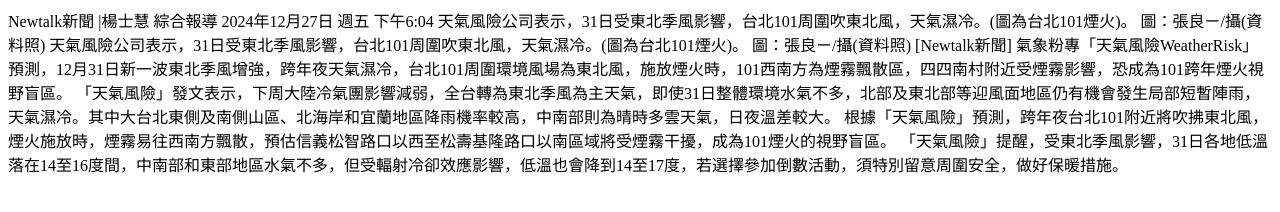
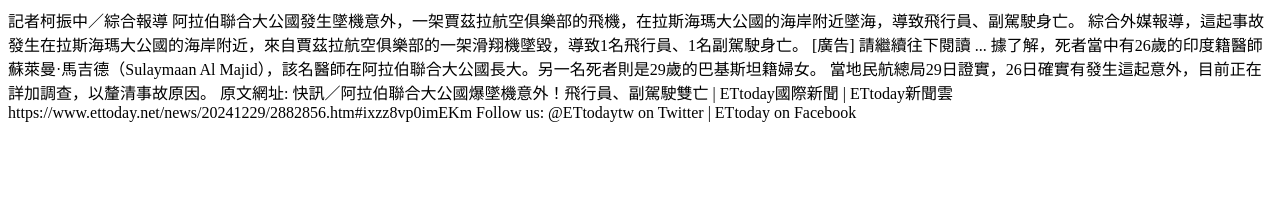
Before and after one commit to SeanChenRepository/GithubPage, a plain HTML site: page index.html in a window 1280 px wide. Drawn offline with Linux system fonts and the light colour scheme.

Commit message:
Update index.html

```diff
--- a/index.html
+++ b/index.html
@@ -7,16 +7,20 @@
     <title>Document</title>
 </head>
 <body>
-    Newtalk新聞 |楊士慧 綜合報導
-2024年12月27日 週五 下午6:04
-天氣風險公司表示，31日受東北季風影響，台北101周圍吹東北風，天氣濕冷。(圖為台北101煙火)。   圖：張良ㄧ/攝(資料照)
-天氣風險公司表示，31日受東北季風影響，台北101周圍吹東北風，天氣濕冷。(圖為台北101煙火)。 圖：張良ㄧ/攝(資料照)
-[Newtalk新聞] 氣象粉專「天氣風險WeatherRisk」預測，12月31日新一波東北季風增強，跨年夜天氣濕冷，台北101周圍環境風場為東北風，施放煙火時，101西南方為煙霧飄散區，四四南村附近受煙霧影響，恐成為101跨年煙火視野盲區。
+    記者柯振中／綜合報導
 
-「天氣風險」發文表示，下周大陸冷氣團影響減弱，全台轉為東北季風為主天氣，即使31日整體環境水氣不多，北部及東北部等迎風面地區仍有機會發生局部短暫陣雨，天氣濕冷。其中大台北東側及南側山區、北海岸和宜蘭地區降雨機率較高，中南部則為晴時多雲天氣，日夜溫差較大。
+阿拉伯聯合大公國發生墜機意外，一架賈茲拉航空俱樂部的飛機，在拉斯海瑪大公國的海岸附近墜海，導致飛行員、副駕駛身亡。
 
-根據「天氣風險」預測，跨年夜台北101附近將吹拂東北風，煙火施放時，煙霧易往西南方飄散，預估信義松智路口以西至松壽基隆路口以南區域將受煙霧干擾，成為101煙火的視野盲區。
+綜合外媒報導，這起事故發生在拉斯海瑪大公國的海岸附近，來自賈茲拉航空俱樂部的一架滑翔機墜毀，導致1名飛行員、1名副駕駛身亡。
 
-「天氣風險」提醒，受東北季風影響，31日各地低溫落在14至16度間，中南部和東部地區水氣不多，但受輻射冷卻效應影響，低溫也會降到14至17度，若選擇參加倒數活動，須特別留意周圍安全，做好保暖措施。
+[廣告] 請繼續往下閱讀 ...
+據了解，死者當中有26歲的印度籍醫師蘇萊曼·馬吉德（Sulaymaan Al Majid），該名醫師在阿拉伯聯合大公國長大。另一名死者則是29歲的巴基斯坦籍婦女。
+
+當地民航總局29日證實，26日確實有發生這起意外，目前正在詳加調查，以釐清事故原因。
+
+
+
+原文網址: 快訊／阿拉伯聯合大公國爆墜機意外！飛行員、副駕駛雙亡 | ETtoday國際新聞 | ETtoday新聞雲 https://www.ettoday.net/news/20241229/2882856.htm#ixzz8vp0imEKm
+Follow us: @ETtodaytw on Twitter | ETtoday on Facebook
 </body>
 </html>
```
